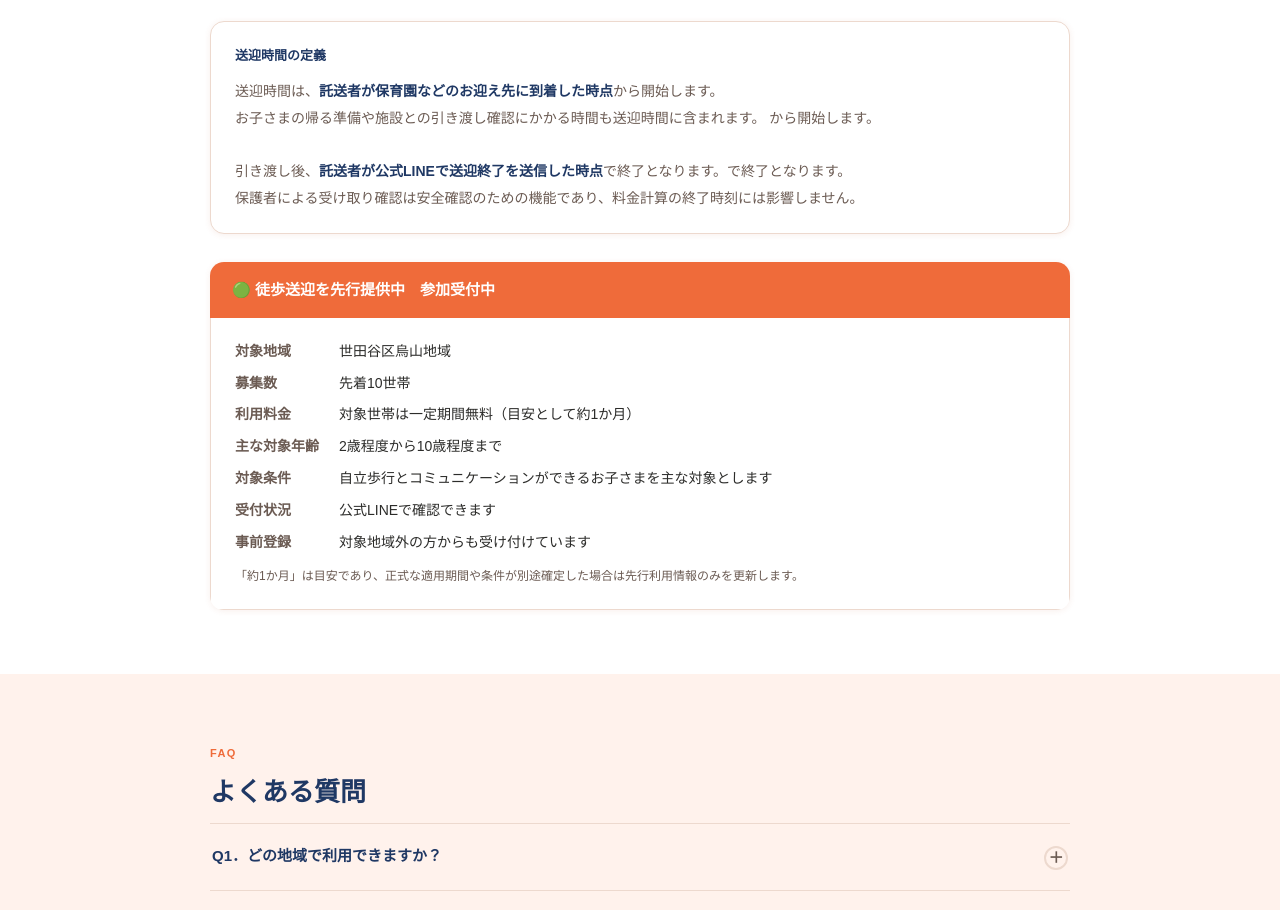
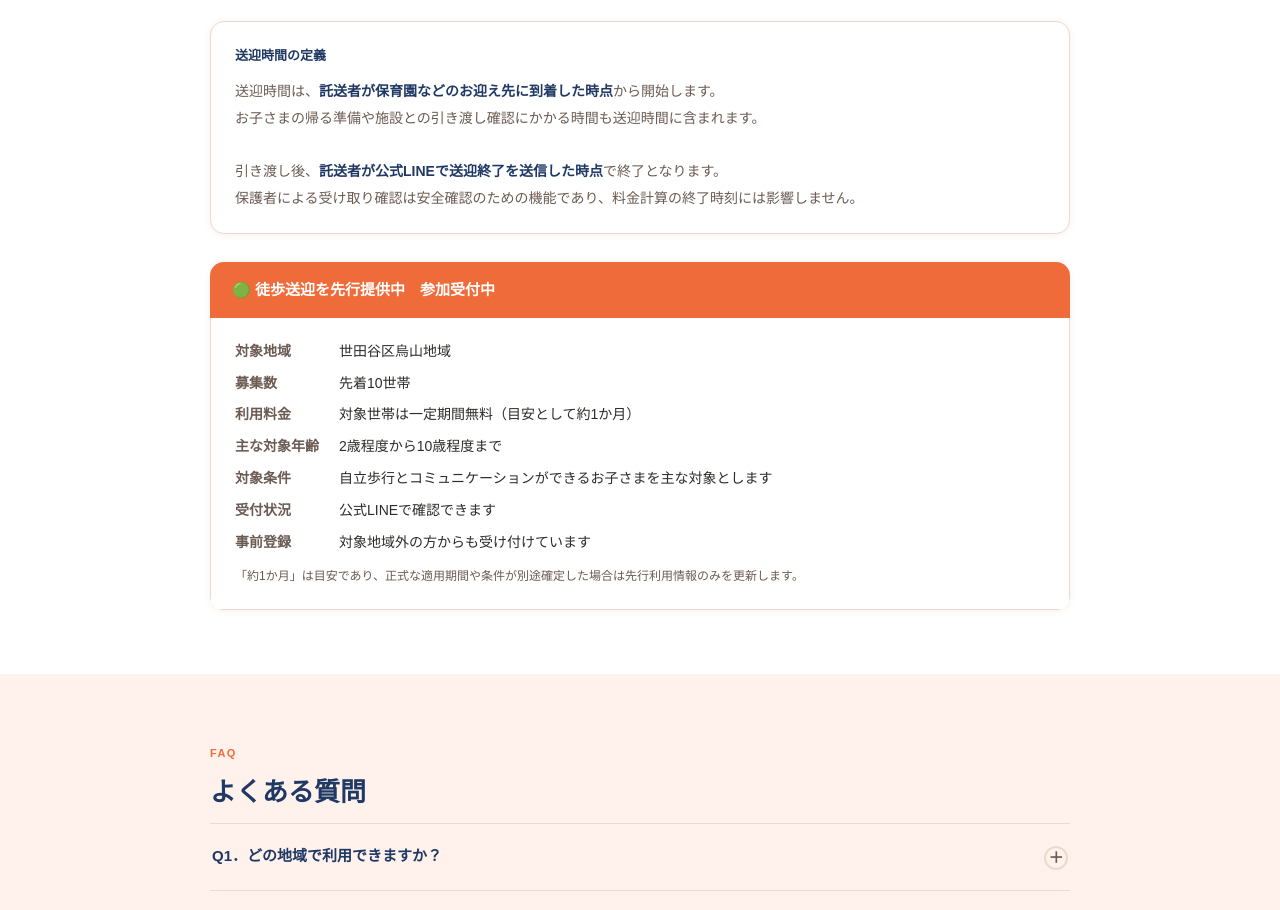
Before and after one commit to mitsuki12kuwabara-rgb/mitsu-hp, a plain HTML site: page index.html in a window 1280 px wide. Shown: the part 5286-6196 px from the top of the page. Drawn offline with Linux system fonts and the light colour scheme.

Commit message:
Fix PC duplicate text and FAQ default closed state
- sp-text-right: display:none on PC (was display:inline, causing duplicate)
- FAQ: set maxHeight:0 on init to force closed by default

Co-Authored-By: Claude Sonnet 4.6 <noreply@anthropic.com>

```diff
--- a/index.html
+++ b/index.html
@@ -321,7 +321,7 @@ ul, ol { list-style: none; }
 .pc-only      { display: inline; }
 .sp-only      { display: none; }
 .sp-block     { display: none; }
-.sp-text-right{ display: inline; }
+.sp-text-right{ display: none; }
 .hero-desc {
   font-size: 15px;
   color: rgba(255,255,255,0.85);
@@ -2251,6 +2251,7 @@ var CONFIG = {
       ans.id = 'faq-ans-' + i;
       ans.setAttribute('role', 'region');
       ans.innerHTML = '<div class="faq-ans-inner">A．' + item.a + '</div>';
+      ans.style.maxHeight = '0';
 
       li.appendChild(btn);
       li.appendChild(ans);
```
